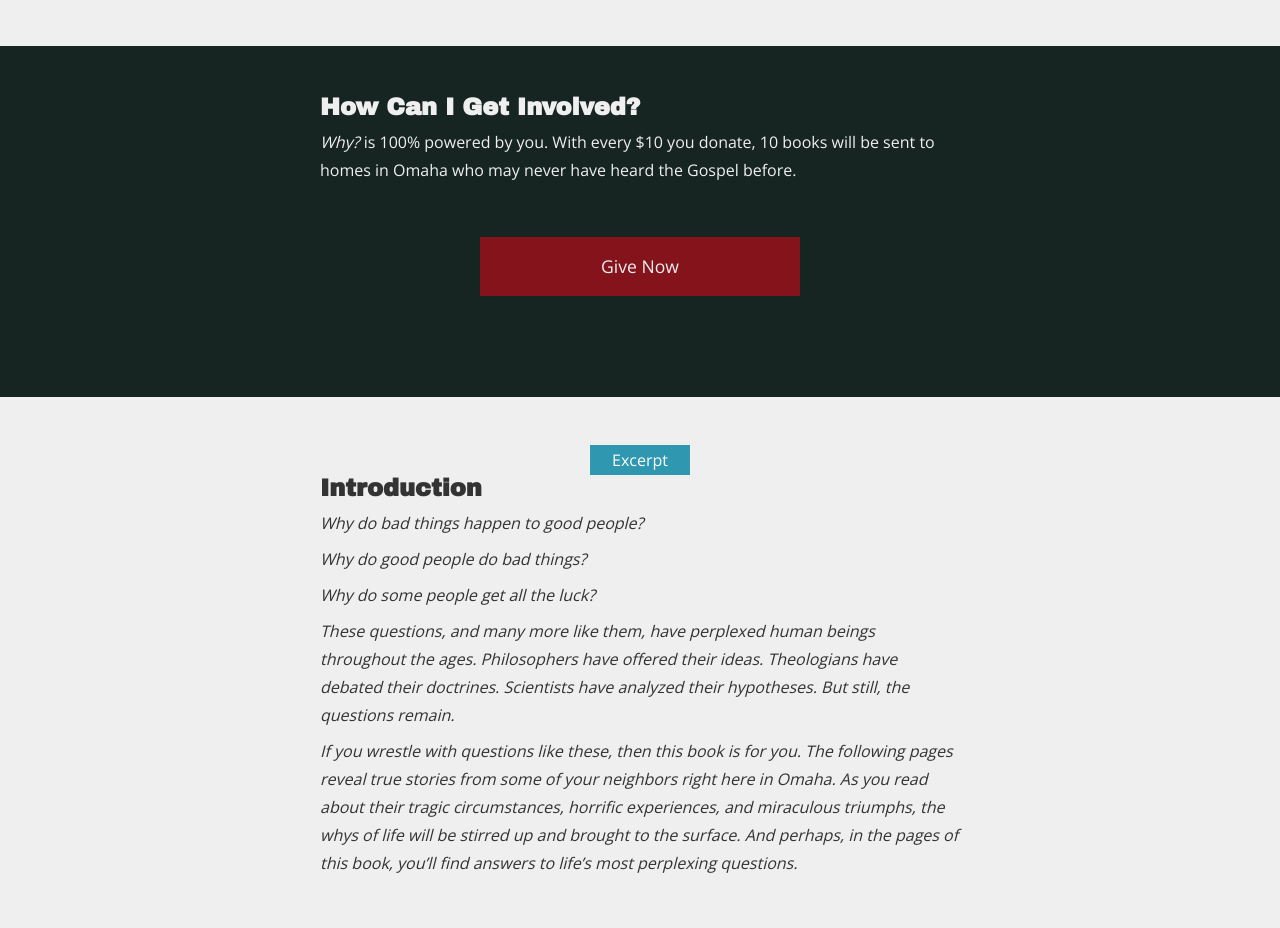
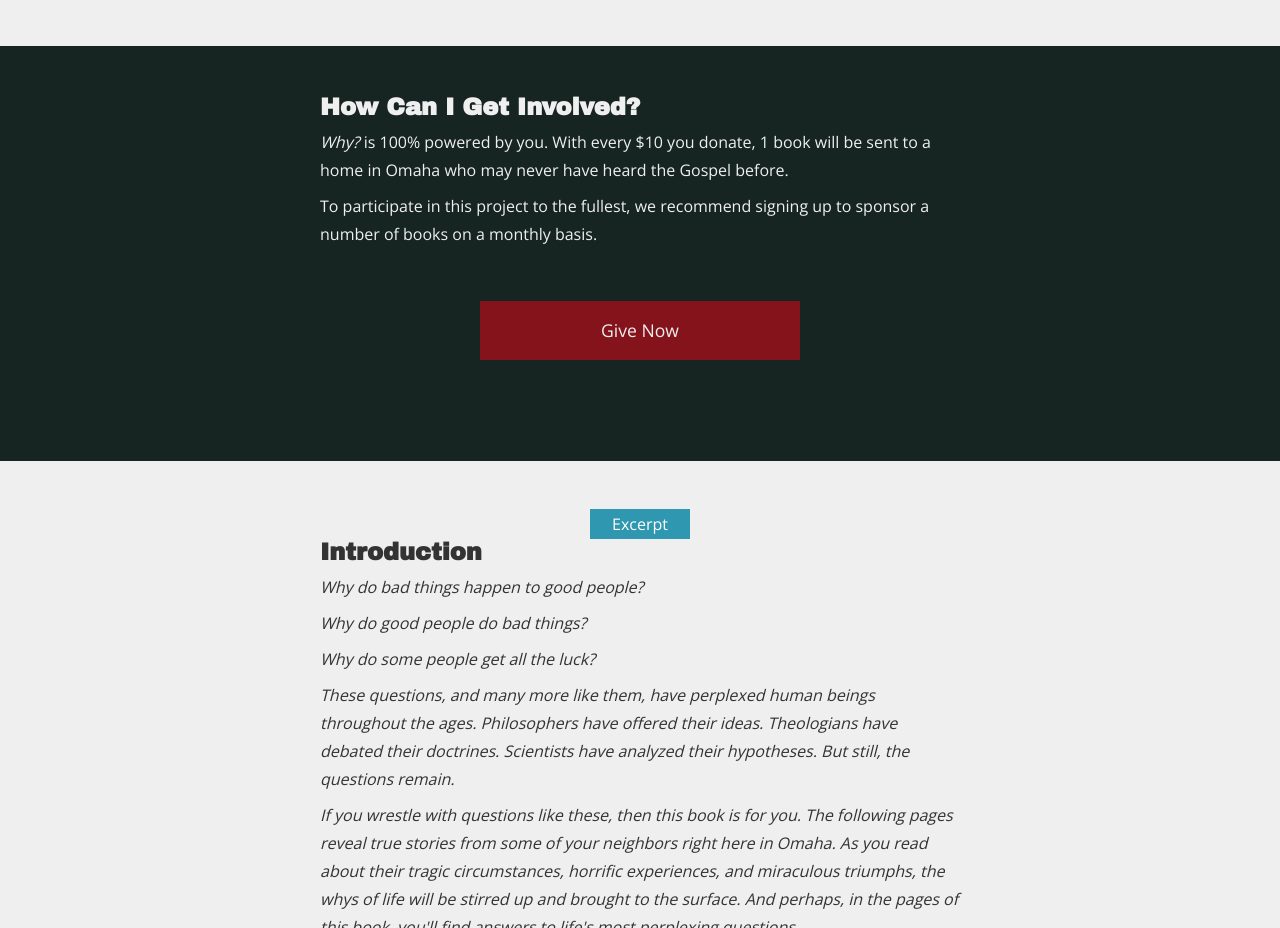
Before and after one commit to Renddslow/why.flatland.church, a plain HTML site: page index.html in a window 1280 px wide. Shown: the part 1440-2368 px from the top of the page. Drawn offline with nearby package versions, Linux system fonts and the light colour scheme; a script that the page names is missing.

Commit message:
fixed some verbiage

```diff
--- a/index.html
+++ b/index.html
@@ -59,7 +59,8 @@
 		  </section>
 		  <section>
 		    <h2>How Can I Get Involved?</h2>
-		    <p><em>Why?</em> is 100% powered by you. With every $10 you donate, 10 books will be sent to homes in Omaha who may never have heard the Gospel before.</p>
+		    <p><em>Why?</em> is 100% powered by you. With every $10 you donate, 1 book will be sent to a home in Omaha who may never have heard the Gospel before.</p>
+			<p>To participate in this project to the fullest, we recommend signing up to sponsor a number of books on a monthly basis.</p>
 		    <a href="#give" class="cta">Give Now</a>
 		  </section>
 		  <section class="introduction">
@@ -69,7 +70,7 @@
 		    <p>Why do good people do bad things?</p>
 		    <p>Why do some people get all the luck?</p>
 		    <p>These questions, and many more like them, have perplexed human beings throughout the ages. Philosophers have offered their ideas. Theologians have debated their doctrines. Scientists have analyzed their hypotheses. But still, the questions remain.</p>
-		    <p>If you wrestle with questions like these, then this book is for you. The following pages reveal true stories from some of your neighbors right here in Omaha. As you read about their tragic circumstances, horrific experiences, and miraculous triumphs, the whys of life will be stirred up and brought to the surface. And perhaps, in the pages of this book, you’ll find answers to life’s most perplexing questions.</p>
+		    <p>If you wrestle with questions like these, then this book is for you. The following pages reveal true stories from some of your neighbors right here in Omaha. As you read about their tragic circumstances, horrific experiences, and miraculous triumphs, the whys of life will be stirred up and brought to the surface. And perhaps, in the pages of this book, you'll find answers to life's most perplexing questions.</p>
 		  </section>
 		  <section class="giving" id="give">
 		    <h2>Get Involved</h2>
```
